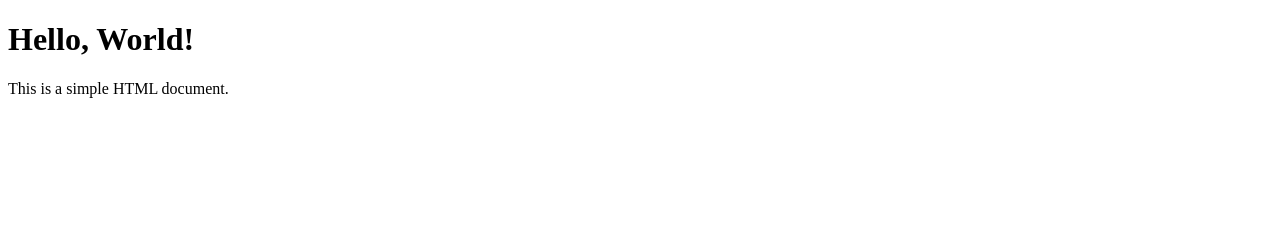
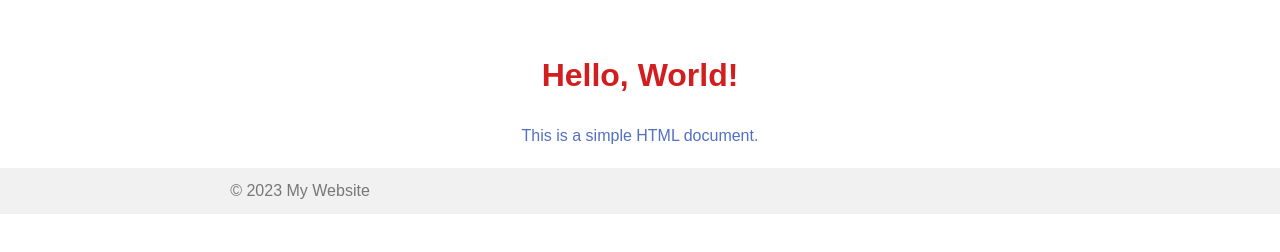
Before and after one commit to openclass7/OpenclassroomsProject, a plain HTML site: page index.html in a window 1280 px wide. Drawn offline with Linux system fonts and the light colour scheme.

Commit message:
ajout du footer dans index et style

```diff
--- a/index.html
+++ b/index.html
@@ -3,10 +3,16 @@
 <head>
     <meta charset="UTF-8">
     <meta name="viewport" content="width=device-width, initial-scale=1.0">
+    <meta http-equiv="X-UA-Compatible" content="ie=edge">
+    <link rel="stylesheet" href="style.css">
     <title>Document</title>
 </head>
 <body>
     <h1>Hello, World!</h1>
     <p>This is a simple HTML document.</p>
+    <script src="script.js"></script>
+    <footer>
+        <p>&copy; 2023 My Website</p>
+    </footer>
 </body>
 </html>
--- a/style.css
+++ b/style.css
@@ -17,3 +17,15 @@ p {
     margin: 20px auto;
     max-width: 600px;
 }
+
+footer {
+    text-align: center;
+    margin: 20px 0;
+    padding: 10px 0;
+    background-color: #f1f1f1;
+}
+
+footer p {
+    margin: 0;
+    color: #777;
+}
```
